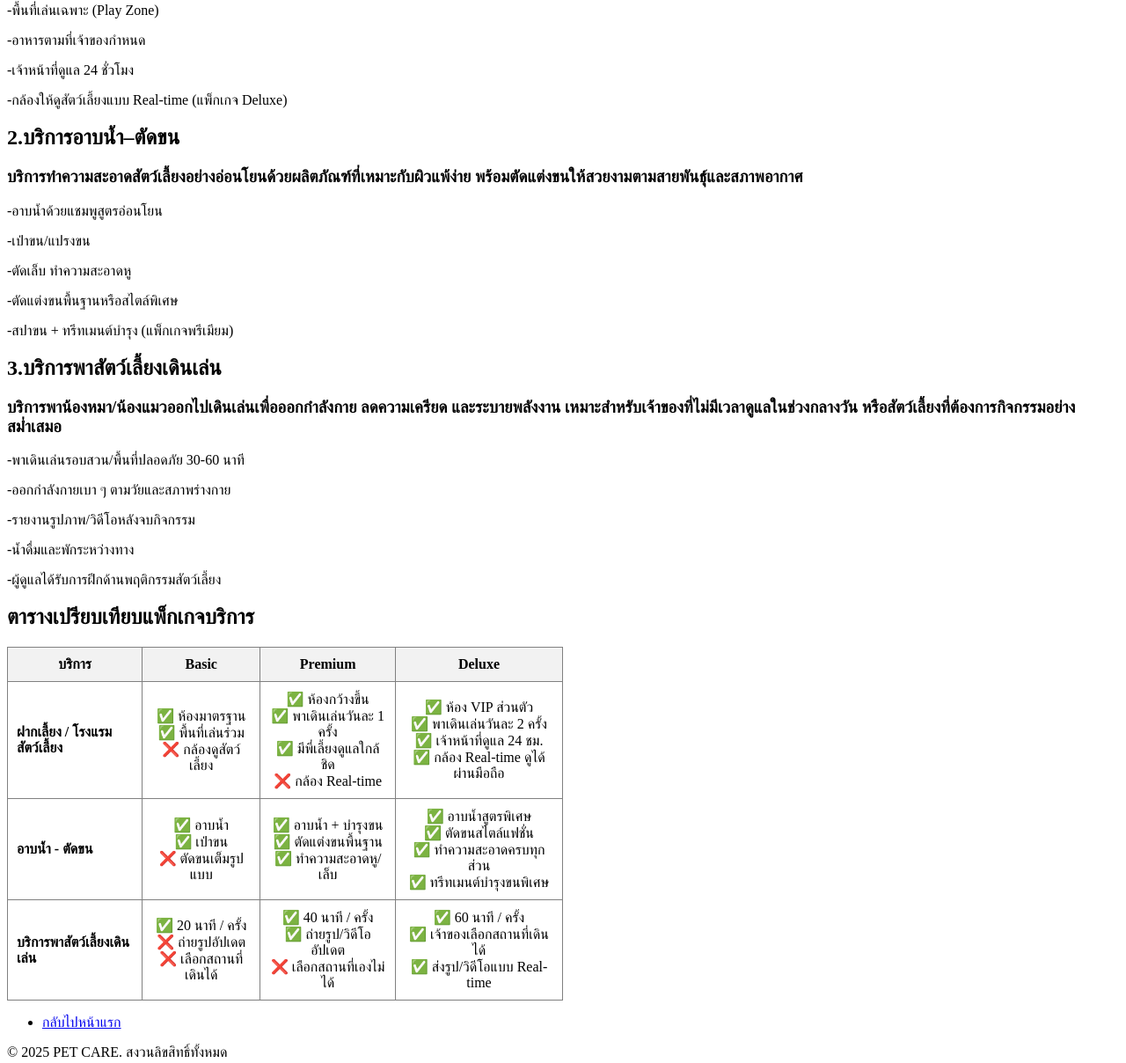
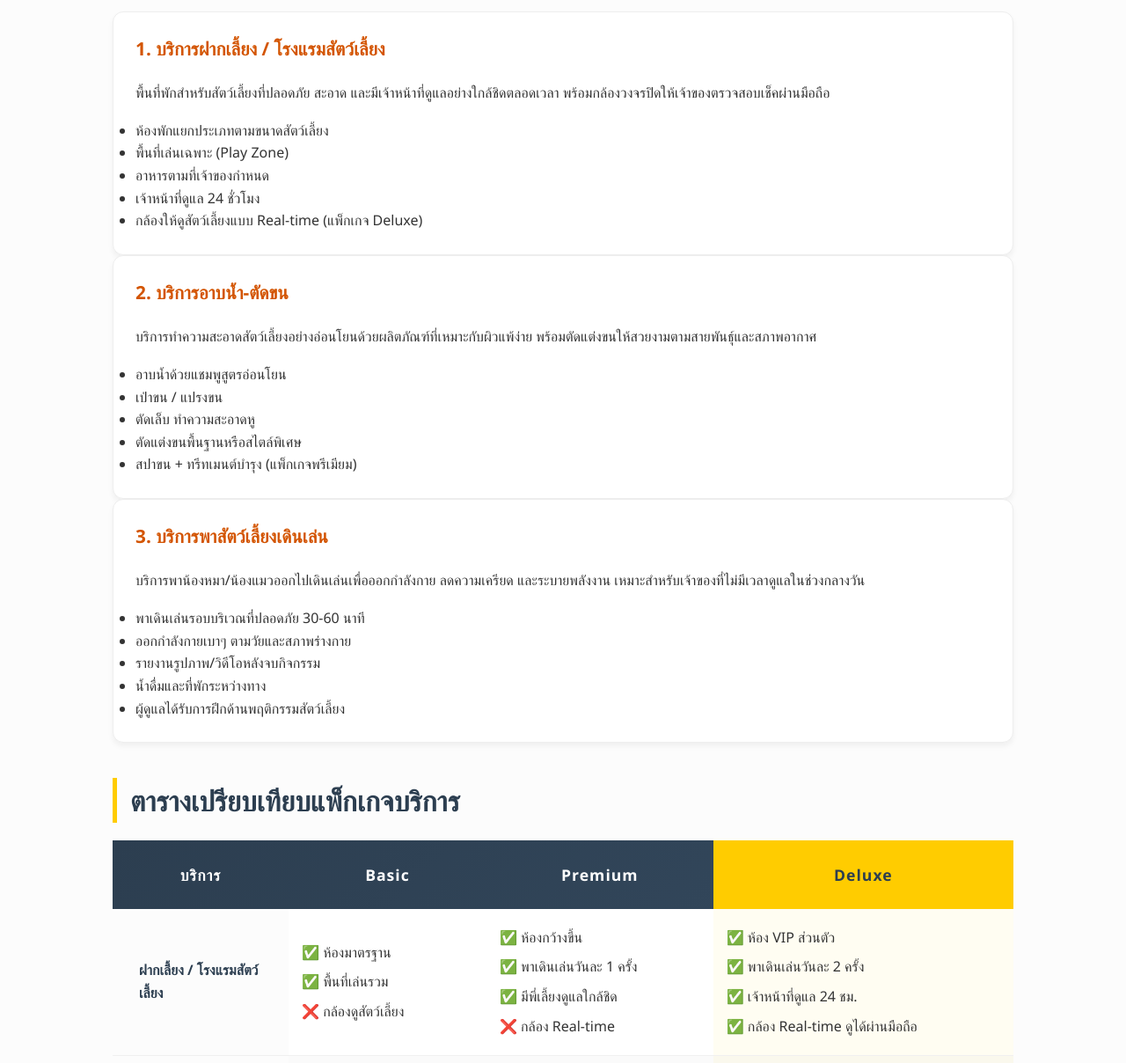
Before and after one commit to 67160011/my-business-web, a plain HTML site: page services.html in a window 1280 px wide. Shown: the part 273-1481 px from the top of the page at 88% size. Drawn offline with Linux system fonts and the light colour scheme.

Commit message:
Add:styles in services

```diff
--- a/services.html
+++ b/services.html
@@ -1,121 +1,108 @@
 <!DOCTYPE html>
-<html lang="en">
+<html lang="th">
 <head>
     <meta charset="UTF-8">
     <meta name="viewport" content="width=device-width, initial-scale=1.0">
-    <title>Services</title>
+    <title>Services - PET CARE</title>
+    <link rel="stylesheet" href="styles.css">
 </head>
 <body>
-    <header style="display: flex; align-items: center; gap: 10px;">
+    <header id="header">
         <h1>บริการของ PET CARE</h1>
+        <nav>
+            <ul>
+                <li><a href="index.html">หน้าแรก</a></li>
+                <li><a href="about.html">เกี่ยวกับเรา</a></li>
+                <li><a href="services.html">บริการ</a></li>
+                <li><a href="contact.html">ติดต่อเรา</a></li>
+            </ul>
+        </nav>
     </header>
+
+    <main class="section">
         <section id="รายการบริการ">
             <h2>รายการบริการ</h2>
-          <h2>1.บริการฝากเลี้ยง / โรงแรมสัตว์เลี้ยง</h2>
-          <h3>พื้นที่พักสำหรับสัตว์เลี้ยงที่ปลอดภัย สะอาด และมีเจ้าหน้าที่ดูแลอย่างใกล้ชิดตลอดเวลา พร้อมกล้องวงจรปิดให้เจ้าของตรวจเช็คผ่านมือถือ</h3>
-          <p>-ห้องพักแยกประเภทตามขนาดสัตว์เลี้ยง</p>
-          <p>-พื้นที่เล่นเฉพาะ (Play Zone)</p>
-          <p>-อาหารตามที่เจ้าของกำหนด</p>
-          <p>-เจ้าหน้าที่ดูแล 24 ชั่วโมง</p>
-          <p>-กล้องให้ดูสัตว์เลี้ยงแบบ Real-time (แพ็กเกจ Deluxe)</p>
 
-          <h2>2.บริการอาบน้ำ–ตัดขน</h2>
-          <h3>บริการทำความสะอาดสัตว์เลี้ยงอย่างอ่อนโยนด้วยผลิตภัณฑ์ที่เหมาะกับผิวแพ้ง่าย พร้อมตัดแต่งขนให้สวยงามตามสายพันธุ์และสภาพอากาศ</h3>
-          <p>-อาบน้ำด้วยแชมพูสูตรอ่อนโยน</p>
-          <p>-เป่าขน/แปรงขน</p>
-          <p>-ตัดเล็บ ทำความสะอาดหู</p>
-          <p>-ตัดแต่งขนพื้นฐานหรือสไตล์พิเศษ</p>
-          <p>-สปาขน + ทรีทเมนต์บำรุง (แพ็กเกจพรีเมียม)</p>
+            <article class="card">
+                <h3>1. บริการฝากเลี้ยง / โรงแรมสัตว์เลี้ยง</h3>
+                <p>พื้นที่พักสำหรับสัตว์เลี้ยงที่ปลอดภัย สะอาด และมีเจ้าหน้าที่ดูแลอย่างใกล้ชิดตลอดเวลา พร้อมกล้องวงจรปิดให้เจ้าของตรวจสอบเช็คผ่านมือถือ</p>
+                <ul>
+                    <li>ห้องพักแยกประเภทตามขนาดสัตว์เลี้ยง</li>
+                    <li>พื้นที่เล่นเฉพาะ (Play Zone)</li>
+                    <li>อาหารตามที่เจ้าของกำหนด</li>
+                    <li>เจ้าหน้าที่ดูแล 24 ชั่วโมง</li>
+                    <li>กล้องให้ดูสัตว์เลี้ยงแบบ Real-time (แพ็กเกจ Deluxe)</li>
+                </ul>
+            </article>
 
-          <h2>3.บริการพาสัตว์เลี้ยงเดินเล่น</h2>
-          <h3>บริการพาน้องหมา/น้องแมวออกไปเดินเล่นเพื่อออกกำลังกาย ลดความเครียด และระบายพลังงาน เหมาะสำหรับเจ้าของที่ไม่มีเวลาดูแลในช่วงกลางวัน หรือสัตว์เลี้ยงที่ต้องการกิจกรรมอย่างสม่ำเสมอ</h3>
-          <p>-พาเดินเล่นรอบสวน/พื้นที่ปลอดภัย 30-60 นาที</p>
-          <p>-ออกกำลังกายเบา ๆ ตามวัยและสภาพร่างกาย</p>
-          <p>-รายงานรูปภาพ/วิดีโอหลังจบกิจกรรม</p>
-          <p>-น้ำดื่มและพักระหว่างทาง</p>
-          <p>-ผู้ดูแลได้รับการฝึกด้านพฤติกรรมสัตว์เลี้ยง</p>
+            <article class="card">
+                <h3>2. บริการอาบน้ำ-ตัดขน</h3>
+                <p>บริการทำความสะอาดสัตว์เลี้ยงอย่างอ่อนโยนด้วยผลิตภัณฑ์ที่เหมาะกับผิวแพ้ง่าย พร้อมตัดแต่งขนให้สวยงามตามสายพันธุ์และสภาพอากาศ</p>
+                <ul>
+                    <li>อาบน้ำด้วยแชมพูสูตรอ่อนโยน</li>
+                    <li>เป่าขน / แปรงขน</li>
+                    <li>ตัดเล็บ ทำความสะอาดหู</li>
+                    <li>ตัดแต่งขนพื้นฐานหรือสไตล์พิเศษ</li>
+                    <li>สปาขน + ทรีทเมนต์บำรุง (แพ็กเกจพรีเมียม)</li>
+                </ul>
+            </article>
+
+            <article class="card">
+                <h3>3. บริการพาสัตว์เลี้ยงเดินเล่น</h3>
+                <p>บริการพาน้องหมา/น้องแมวออกไปเดินเล่นเพื่อออกกำลังกาย ลดความเครียด และระบายพลังงาน เหมาะสำหรับเจ้าของที่ไม่มีเวลาดูแลในช่วงกลางวัน</p>
+                <ul>
+                    <li>พาเดินเล่นรอบบริเวณที่ปลอดภัย 30-60 นาที</li>
+                    <li>ออกกำลังกายเบาๆ ตามวัยและสภาพร่างกาย</li>
+                    <li>รายงานรูปภาพ/วิดีโอหลังจบกิจกรรม</li>
+                    <li>น้ำดื่มและที่พักระหว่างทาง</li>
+                    <li>ผู้ดูแลได้รับการฝึกด้านพฤติกรรมสัตว์เลี้ยง</li>
+                </ul>
+            </article>
+        </section>
 
         <section id="package">
             <h2>ตารางเปรียบเทียบแพ็กเกจบริการ</h2>
-
-    <table border="1" cellpadding="10" cellspacing="0" style="width:50%; border-collapse: collapse; text-align:center;">
+            <table>
                 <thead>
-            <tr style="background-color:#f2f2f2;">
+                    <tr>
                         <th>บริการ</th>
                         <th>Basic</th>
                         <th>Premium</th>
                         <th>Deluxe</th>
                     </tr>
                 </thead>
-
                 <tbody>
-
                     <tr>
-                <td style="text-align:left;"><strong>ฝากเลี้ยง / โรงแรมสัตว์เลี้ยง</strong></td>
-                <td>
-                    ✅ ห้องมาตรฐาน<br>
-                    ✅ พื้นที่เล่นร่วม<br>
-                    ❌ กล้องดูสัตว์เลี้ยง<br>
-                </td>
-                <td>
-                    ✅ ห้องกว้างขึ้น<br>
-                    ✅ พาเดินเล่นวันละ 1 ครั้ง<br>
-                    ✅ มีพี่เลี้ยงดูแลใกล้ชิด<br>
-                    ❌ กล้อง Real-time
-                </td>
-                <td>
-                    ✅ ห้อง VIP ส่วนตัว<br>
-                    ✅ พาเดินเล่นวันละ 2 ครั้ง<br>
-                    ✅ เจ้าหน้าที่ดูแล 24 ชม.<br>
-                    ✅ กล้อง Real-time ดูได้ผ่านมือถือ
-                </td>
+                        <td><strong>ฝากเลี้ยง / โรงแรมสัตว์เลี้ยง</strong></td>
+                        <td>✅ ห้องมาตรฐาน<br>✅ พื้นที่เล่นรวม<br>❌ กล้องดูสัตว์เลี้ยง</td>
+                        <td>✅ ห้องกว้างขึ้น<br>✅ พาเดินเล่นวันละ 1 ครั้ง<br>✅ มีพี่เลี้ยงดูแลใกล้ชิด<br>❌ กล้อง Real-time</td>
+                        <td>✅ ห้อง VIP ส่วนตัว<br>✅ พาเดินเล่นวันละ 2 ครั้ง<br>✅ เจ้าหน้าที่ดูแล 24 ชม.<br>✅ กล้อง Real-time ดูได้ผ่านมือถือ</td>
                     </tr>
-
                     <tr>
-                <td style="text-align:left;"><strong>อาบน้ำ - ตัดขน</strong></td>
-                <td>
-                    ✅ อาบน้ำ<br>
-                    ✅ เป่าขน<br>
-                    ❌ ตัดขนเต็มรูปแบบ<br>
-                </td>
-                <td>
-                    ✅ อาบน้ำ + บำรุงขน<br>
-                    ✅ ตัดแต่งขนพื้นฐาน<br>
-                    ✅ ทำความสะอาดหู/เล็บ
-                </td>
-                <td>
-                    ✅ อาบน้ำสูตรพิเศษ<br>
-                    ✅ ตัดขนสไตล์แฟชั่น<br>
-                    ✅ ทำความสะอาดครบทุกส่วน<br>
-                    ✅ ทรีทเมนต์บำรุงขนพิเศษ
-                </td>
+                        <td><strong>อาบน้ำ - ตัดขน</strong></td>
+                        <td>✅ อาบน้ำ<br>✅ เป่าขน<br>❌ ตัดขนเต็มรูปแบบ</td>
+                        <td>✅ อาบน้ำ + บำรุงขน<br>✅ ตัดแต่งขนพื้นฐาน<br>✅ ทำความสะอาดหู/เล็บ</td>
+                        <td>✅ อาบน้ำสูตรพิเศษ<br>✅ ตัดขนสไตล์แฟชั่น<br>✅ ทำความสะอาดครบทุกส่วน<br>✅ ทรีทเมนต์บำรุงขนพิเศษ</td>
                     </tr>
-
                     <tr>
-                <td style="text-align:left;"><strong>บริการพาสัตว์เลี้ยงเดินเล่น</strong></td>
-                <td>
-                    ✅ 20 นาที / ครั้ง<br>
-                    ❌ ถ่ายรูปอัปเดต<br>
-                    ❌ เลือกสถานที่เดินได้
-                </td>
-                <td>
-                    ✅ 40 นาที / ครั้ง<br>
-                    ✅ ถ่ายรูป/วิดีโออัปเดต<br>
-                    ❌ เลือกสถานที่เองไม่ได้
-                </td>
-                <td>
-                    ✅ 60 นาที / ครั้ง<br>
-                    ✅ เจ้าของเลือกสถานที่เดินได้<br>
-                    ✅ ส่งรูป/วิดีโอแบบ Real-time
-                </td>
+                        <td><strong>บริการพาสัตว์เลี้ยงเดินเล่น</strong></td>
+                        <td>✅ 20 นาที / ครั้ง<br>❌ ถ่ายรูปอัปเดต<br>❌ เลือกสถานที่เดินได้</td>
+                        <td>✅ 40 นาที / ครั้ง<br>✅ ถ่ายรูป/วิดีโออัปเดต<br>❌ เลือกสถานที่เองไม่ได้</td>
+                        <td>✅ 60 นาที / ครั้ง<br>✅ เจ้าของเลือกสถานที่เดินได้<br>✅ ส่งรูป/วิดีโอแบบ Real-time</td>
                     </tr>
-
                 </tbody>
             </table>
         </section>
+
+        <nav>
             <ul>
-        <li><a href="/index.html">กลับไปหน้าแรก</a></li>
+                <li><a href="index.html">กลับไปหน้าแรก</a></li>
             </ul>
+        </nav>
+    </main>
+
+    <footer id="footer">
         <p>&copy; 2025 PET CARE. สงวนลิขสิทธิ์ทั้งหมด</p>
+    </footer>
 </body>
 </html>
```
Lines whose indentation alone changed are shown as unchanged.
